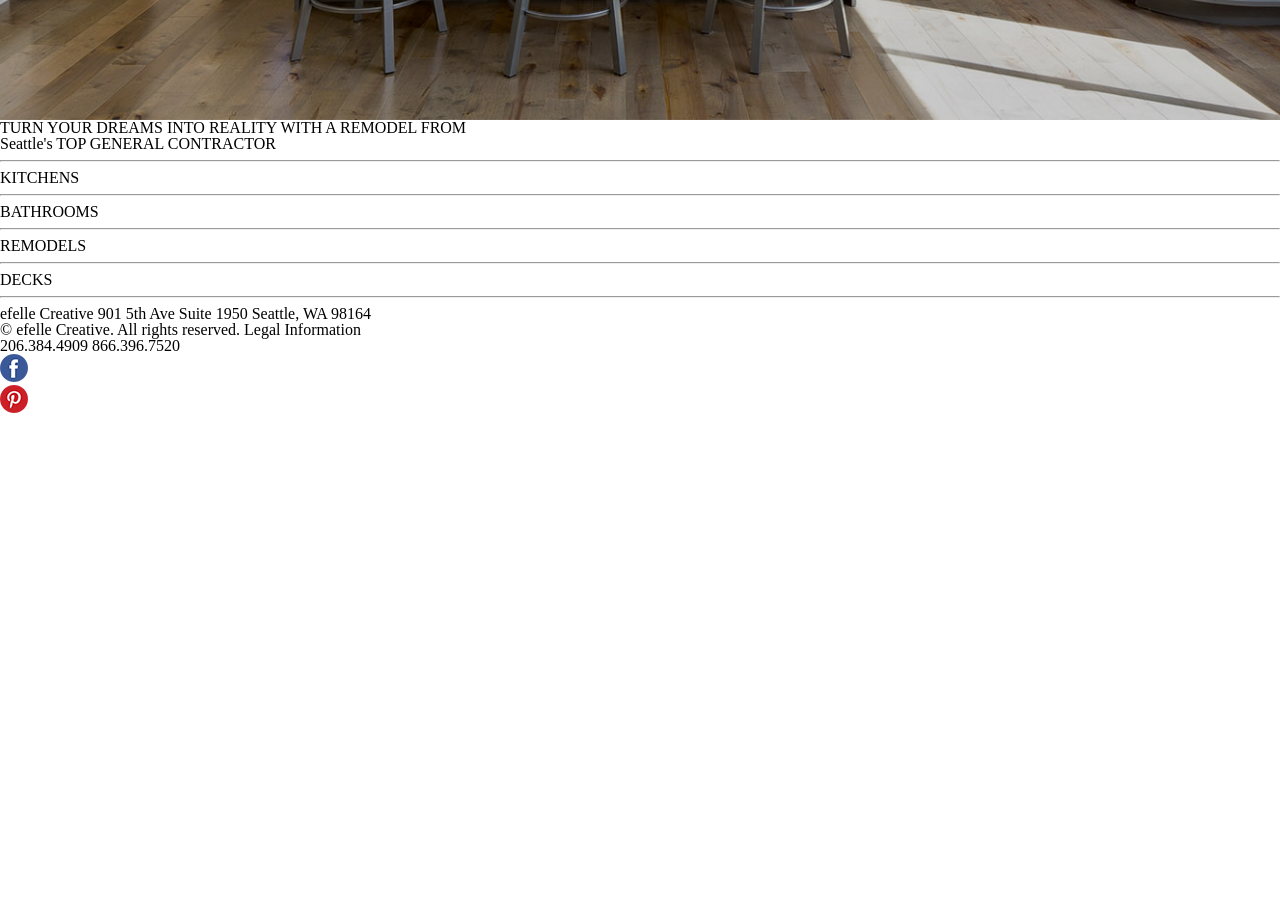
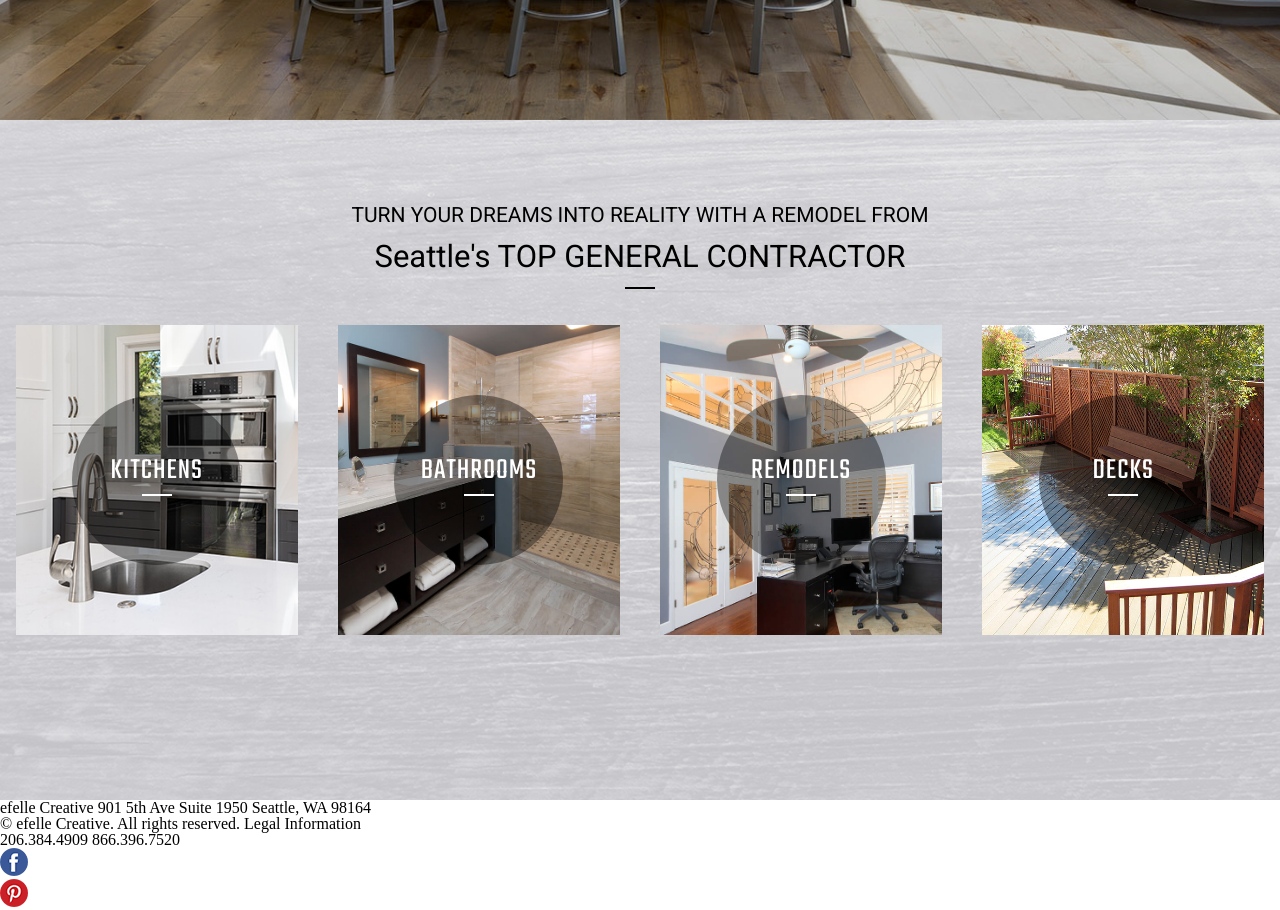
Before and after one commit to 1anderson2jacob/efelle-code-test, a plain HTML site: page index.html in a window 1280 px wide. Shown: the part 880-1790 px from the top of the page. Before the commit the page ends 1296 px from the top, so only its background shows below. Drawn offline with Linux system fonts and the light colour scheme.

Commit message:
completed styling for spotlight blocks. index.html, header.css, and banner.css all touched to accomodate

```diff
--- a/index.html
+++ b/index.html
@@ -13,7 +13,8 @@
 
   <link rel="stylesheet" href="styles/reset.css">
   <link rel="stylesheet" href="styles/header.css">
-  <link rel="stylesheet" href="styles/body.css">
+  <link rel="stylesheet" href="styles/banner.css">
+  <link rel="stylesheet" href="styles/spotlight.css">
   <link rel="stylesheet" href="styles/footer.css">
 </head>
 
@@ -65,27 +66,46 @@
   </div>
 
   <section>
-    <h2>TURN YOUR DREAMS INTO REALITY WITH A REMODEL FROM</h2>
-    <h1>Seattle's TOP GENERAL CONTRACTOR</h1>
-    <hr>
+    <div class="center-text">
+      <h2>TURN YOUR DREAMS INTO REALITY WITH A REMODEL FROM</h2>
+      <h1>Seattle's TOP GENERAL CONTRACTOR</h1>
+      <hr>
+    </div>
 
     <div id="spotlight-container">
       <div class="spotlight-block" id="sb-kitchens">
-        <div class="spotlight-circle">KITCHENS <hr></div>
+        <div class="sb-circle-container">
+          <div class="spotlight-circle">
+            <span>KITCHENS</span> <hr>
+          </div>
+        </div>
       </div>
 
       <div class="spotlight-block" id="sb-bathrooms">
-        <div class="spotlight-circle">BATHROOMS <hr></div>
+        <div class="sb-circle-container">
+          <div class="spotlight-circle">
+            <span>BATHROOMS</span> <hr>
+          </div>
+        </div>
       </div>
 
       <div class="spotlight-block" id="sb-remodels">
-        <div class="spotlight-circle">REMODELS <hr></div>
+        <div class="sb-circle-container">
+          <div class="spotlight-circle">
+            <span>REMODELS</span> <hr>
+          </div>
+        </div>
       </div>
 
       <div class="spotlight-block" id="sb-decks">
-        <div class="spotlight-circle">DECKS <hr></div>
+        <div class="sb-circle-container">
+          <div class="spotlight-circle">
+            <span>DECKS</span> <hr>
+          </div>
+        </div>
       </div>
     </div>
+
   </section>
 
   <footer>
--- a/styles/body.css
+++ b/styles/banner.css
@@ -18,7 +18,6 @@ html {
 
     width: 100%;
     height: calc(100vh + 100px);
-    float: left;
 }
 
 .brightness-filter {
--- a/styles/header.css
+++ b/styles/header.css
@@ -1,4 +1,6 @@
 header {
+    left: 0;
+    top: 0;
     height: 100px;
     width: 100%;
     background: url("../images/header-bg.jpeg") no-repeat center center;
@@ -58,6 +60,7 @@ header {
 
 #hamburger-menu:hover {
     cursor: pointer;
+    border: 1px solid white;
 }
 
 #hamburger-menu span {
--- /dev/null
+++ b/styles/spotlight.css
@@ -0,0 +1,138 @@
+section {
+    height: 680px;
+    background: url("../images/woodgrain-bg.jpeg") no-repeat center center;
+    background-size: cover;
+
+    padding-top: 85px;
+}
+
+.center-text {
+    text-align: center;
+}
+
+h1 {
+    font-family: Roboto, sans-serif;
+    font-size: 31px;
+
+    margin-bottom: 15px;
+}
+
+h2 {
+    font-family: Roboto, sans-serif;
+    font-size: 21px;
+
+    margin-bottom: 15px;
+}
+
+.center-text hr {
+    border: 1px solid black;
+    width: 30px;
+}
+
+#spotlight-container {
+    margin-top: 20px;
+    display: flex;
+    flex-direction: row;
+    justify-content: space-between;
+}
+
+.spotlight-block {
+    width: 22%;
+    min-width: 150px;
+    margin: 16px;
+    position: relative;
+}
+
+.sb-circle-container {
+    width: 50%;
+    padding-bottom: 110%;
+    position: relative;
+}
+
+.spotlight-circle {
+    position: absolute;
+    top: 22.5%;
+    left: 40%;
+    width: 120%;
+    height: 55%;
+    border-radius: 50%;
+    background-color: rgba(0,0,0,0.4);
+
+    display: flex;
+    flex-direction: column;
+    justify-content: center;
+    align-items: center;
+}
+
+.spotlight-circle span {
+    font-family: Teko, sans-serif;
+    font-size: 30px;
+    font-weight: 200;
+    letter-spacing: 1px;
+    color: white;
+}
+
+.spotlight-circle hr {
+    border: 1px solid white;
+    width: 30px;
+}
+
+#sb-kitchens {
+    background: url("../images/kitchens.jpeg") no-repeat left center;
+    background-size: cover;
+}
+
+#sb-bathrooms {
+    background: url("../images/bathrooms.jpeg") no-repeat center center;
+    background-size: cover;
+}
+
+#sb-remodels {
+    background: url("../images/remodels.jpeg") no-repeat center center;
+    background-size: cover;
+}
+
+#sb-decks {
+    background: url("../images/decks.jpeg") no-repeat center center;
+    background-size: cover;
+}
+
+@media screen and (max-width: 1160px) {
+    .spotlight-circle span {
+        font-size: 22px;
+    }
+}
+
+@media screen and (max-width: 880px) {
+    section {
+        padding-top: 70px;
+    }
+    .spotlight-circle span {
+        font-size: 22px;
+    }
+
+    #spotlight-container {
+        margin-left: 100px;
+        margin-right: 100px;
+        flex-wrap: wrap;
+        justify-content: center;
+    }
+
+    .spotlight-block {
+        min-width: 210px;
+        margin: 10px;
+    }
+}
+
+@media screen and (max-width: 725px) {
+    #spotlight-container {
+        margin-left: 10px;
+        margin-right: 10px;
+    }
+}
+
+@media screen and (max-width: 640px) {
+    .spotlight-block {
+        min-width: 33vw;
+    }
+}
```
